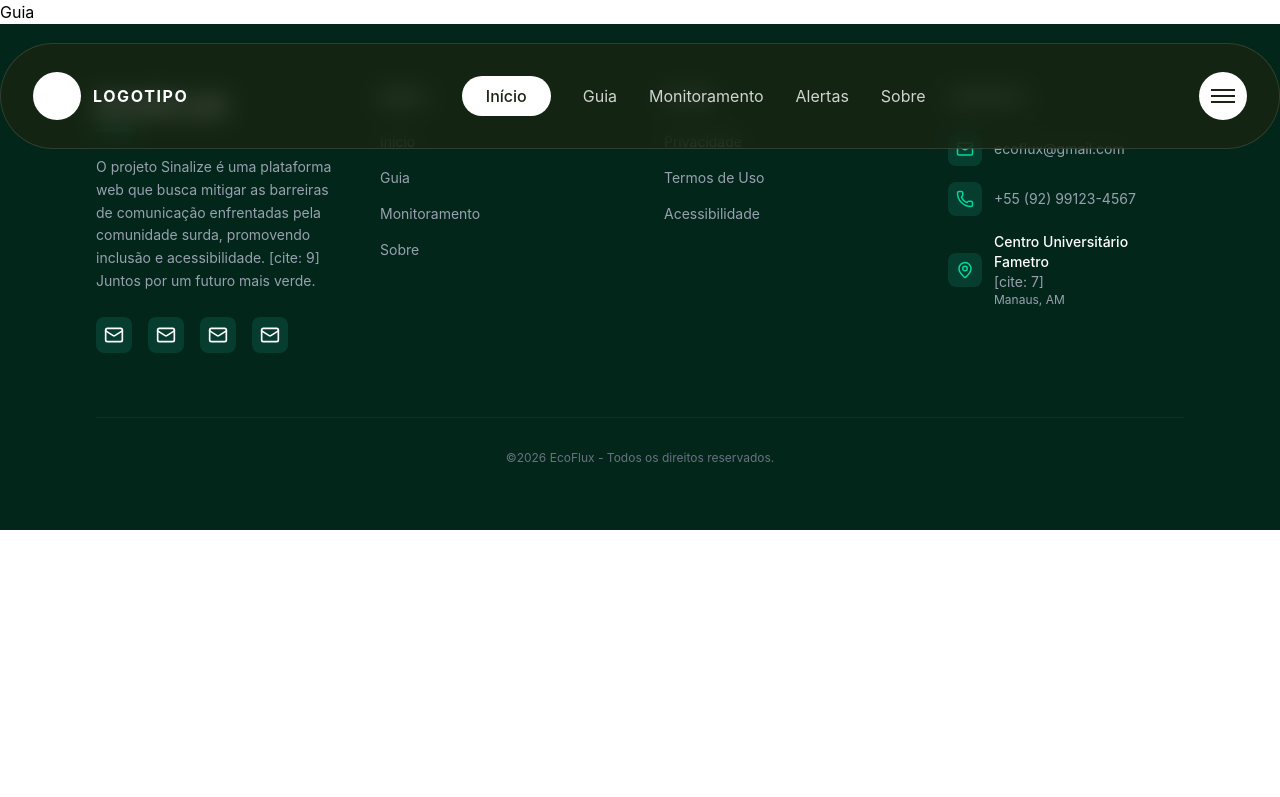
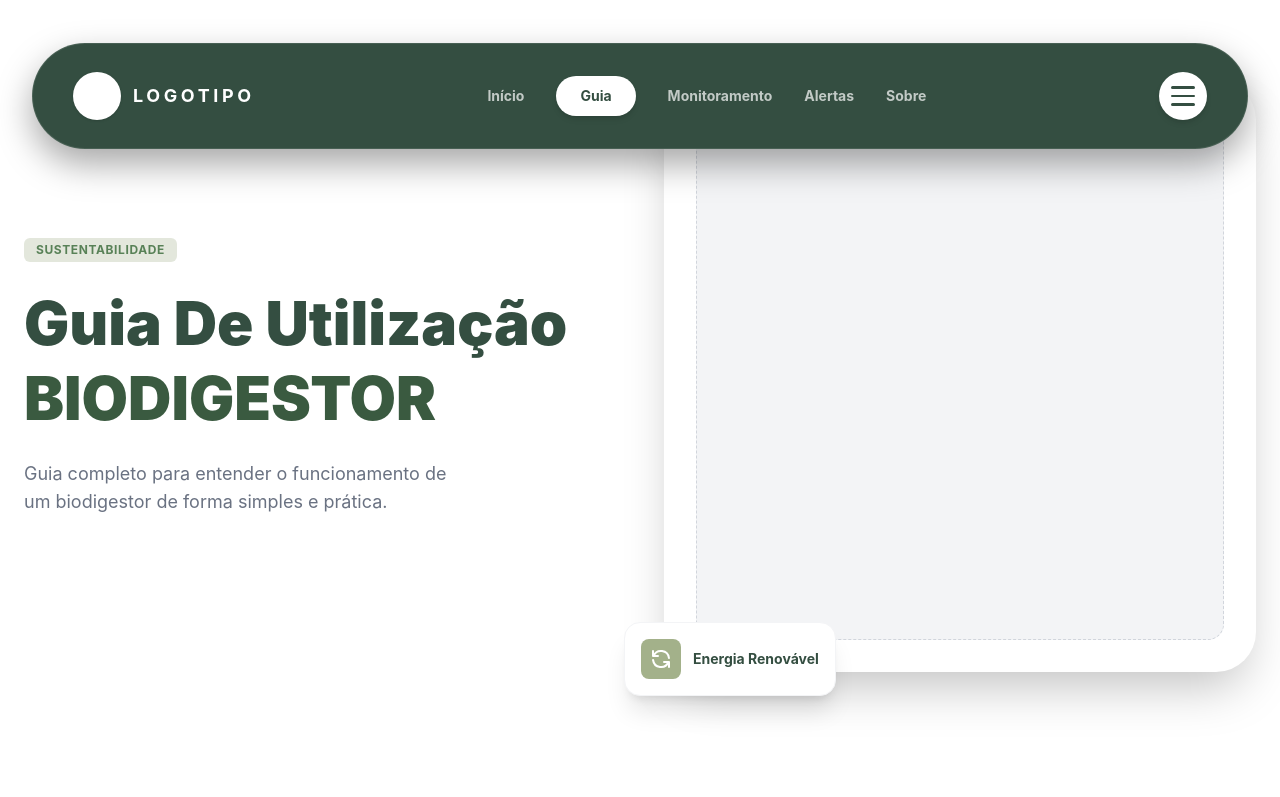
Before and after one commit to Alexandrediasss/EcoFlux, a React (Vite) app: page /guia in a window 1280 px wide. Shown: the top 797 px of the page. Built offline with nearby package versions, Linux system fonts and the light colour scheme.

Commit message:
guia_inicio

```diff
--- a/src/layouts/NavBar/index.tsx
+++ b/src/layouts/NavBar/index.tsx
@@ -1,41 +1,61 @@
-import React from "react"
-import { Link } from "react-router-dom"
+import React from "react";
+import { Link, useLocation } from "react-router-dom";
 
-const NavBar = () => {
+const NavBar: React.FC = () => {
+    const location = useLocation();
+
+    // Itens de navegação para facilitar a manutenção
+    const navItems = [
+        { label: 'Início', href: '/' },
+        { label: 'Guia', href: '/guia' },
+        { label: 'Monitoramento', href: '/monitoramento' },
+        { label: 'Alertas', href: '/alerta' },
+        { label: 'Sobre', href: '#' },
+    ];
+
     return (
-        <nav className="fixed top-[43px] left-1/2 -translate-x-1/2 w-full max-w-[1280px] h-[106px]
-                        bg-[#1A2412]/75 backdrop-blur-md rounded-[9999px] border border-white/12
-                        flex items-center justify-between px-8 z-50">
+        <nav className="fixed top-[43px] left-1/2 -translate-x-1/2 w-[95%] max-w-[1280px] h-[106px]
+                        bg-[#344e41] shadow-[0_15px_35px_rgba(0,0,0,0.35)] rounded-[9999px] border border-white/10
+                        flex items-center justify-between px-10 z-50">
+
+            {/* Logo */}
             <div className="flex items-center gap-3">
-                <div className="w-12 h-12 bg-white rounded-full"></div>
-                <span className="text-white font-bold tracking-widest">LOGOTIPO</span>
+                <div className="w-12 h-12 bg-white rounded-full shadow-sm"></div>
+                <span className="text-white font-bold tracking-[0.2em] text-lg">LOGOTIPO</span>
             </div>
-            <div className="flex items-center gap-8">
-                <Link to="/" className="bg-white text-[#1A2412] px-6 py-2 rounded-full font-medium">
-                    Início
-                </Link>
-                <Link to="/guia" className="text-white/80 hover:text-white transition-colors">
-                    Guia
-                </Link>
-                <Link to="/monitoramento" className="text-white/80 hover:text-white transition-colors">
-                    Monitoramento
-                </Link>
-                <Link to="/alerta" className="text-white/80 hover:text-white transition-colors">
-                    Alertas
-                </Link>
-                <Link to="/" className="text-white/80 hover:text-white transition-colors">
-                    Sobre
-                </Link>
+
+            {/* Links Dinâmicos */}
+            <div className="hidden md:flex items-center gap-4 lg:gap-8">
+                {navItems.map((item) => {
+                    // Verifica se a rota atual é igual ao link
+                    const isActive = location.pathname === item.href;
+
+                    return (
+                        <Link
+                            key={item.label}
+                            to={item.href}
+                            className={`transition-all duration-300 text-sm font-bold ${
+                                isActive
+                                ? "bg-white text-[#344e41] px-6 py-2.5 rounded-full shadow-md"
+                                : "text-white/70 hover:text-white"
+                            }`}
+                        >
+                            {item.label}
+                        </Link>
+                    );
+                })}
             </div>
-            <button className="w-12 h-12 bg-white rounded-full flex items-center justify-center">
-                <div className="space-y-1">
-                    <div className="w-6 h-0.5 bg-[#1A2412]"></div>
-                    <div className="w-6 h-0.5 bg-[#1A2412]"></div>
-                    <div className="w-6 h-0.5 bg-[#1A2412]"></div>
+
+            {/* Botão Hambúrguer (Ícone de Menu) */}
+            <button className="w-12 h-12 bg-white rounded-full flex items-center justify-center shadow-md active:scale-95 transition-transform">
+                <div className="space-y-1.5">
+                    <div className="w-6 h-[2.5px] bg-[#344e41] rounded-full"></div>
+                    <div className="w-6 h-[2.5px] bg-[#344e41] rounded-full"></div>
+                    <div className="w-6 h-[2.5px] bg-[#344e41] rounded-full"></div>
                 </div>
             </button>
         </nav>
-    )
+    );
 }
 
-export default NavBar
+export default NavBar;
--- /dev/null
+++ b/src/pages/Guia/components/conceito_biodigestor.tsx
@@ -0,0 +1,59 @@
+import React from 'react';
+
+const GuiaBiodigestor: React.FC = () => {
+  return (
+    // Removido o min-h-screen e o header para não conflitar com o layout global
+    <div className="font-sans text-[#1a2e1a] overflow-x-hidden">
+
+      {/* Hero Section - Ajustado o padding top para encaixar abaixo da sua Navbar global */}
+      <main className="pt-10 md:pt-20 px-6 max-w-7xl mx-auto">
+        <div className="flex flex-col md:grid md:grid-cols-2 gap-12 items-center">
+
+          {/* Lado Esquerdo: Conteúdo */}
+          <section className="text-center md:text-left order-2 md:order-1">
+            <span className="inline-block bg-[#a3b18a]/30 text-[#588157] px-3 py-1 rounded-md text-xs font-bold uppercase tracking-wider">
+              Sustentabilidade
+            </span>
+            <h1 className="text-4xl sm:text-5xl md:text-6xl font-black text-[#344e41] mt-4 md:mt-6 leading-tight">
+              Guia De Utilização <br />
+              <span className="text-[#3a5a40]">BIODIGESTOR</span>
+            </h1>
+            <p className="text-gray-500 mt-4 md:mt-6 max-w-md mx-auto md:mx-0 text-base md:text-lg">
+              Guia completo para entender o funcionamento de um biodigestor de forma simples e prática.
+            </p>
+          </section>
+
+          {/* Lado Direito: Ilustração */}
+          <div className="relative flex justify-center order-1 md:order-2 w-full max-w-[300px] md:max-w-full mx-auto">
+            <div className="bg-white p-6 md:p-8 rounded-[30px] md:rounded-[40px] shadow-2xl relative z-10 w-full">
+              {/* Espaço para a imagem */}
+              <div className="w-full aspect-square bg-gray-100 rounded-2xl flex items-center justify-center border border-dashed border-gray-300">
+                 <span className="text-gray-400 text-xs text-center px-4 italic"></span>
+              </div>
+
+              {/* Badge Flutuante */}
+              <div className="absolute -bottom-4 -left-4 md:-bottom-6 md:-left-10 bg-white p-3 md:p-4 rounded-xl md:rounded-2xl shadow-xl flex items-center gap-2 md:gap-3 border border-gray-100 min-w-[150px]">
+                <div className="bg-[#a3b18a] p-1.5 md:p-2 rounded-lg shrink-0">
+                  <svg className="w-4 h-4 md:w-6 md:h-6 text-white" fill="none" viewBox="0 0 24 24" stroke="currentColor">
+                    <path strokeLinecap="round" strokeLinejoin="round" strokeWidth={2} d="M4 4v5h.582m15.356 2A8.001 8.001 0 004.582 9m0 0H9m11 11v-5h-.581m0 0a8.003 8.003 0 01-15.357-2m15.357 2H15" />
+                  </svg>
+                </div>
+                <span className="font-bold text-[#344e41] text-[10px] md:text-sm whitespace-nowrap">Energia Renovável</span>
+              </div>
+            </div>
+          </div>
+        </div>
+
+        {/* Seção "O Que É" */}
+        <section className="mt-20 md:mt-32 max-w-2xl text-center md:text-left pb-20">
+          <h2 className="text-3xl md:text-4xl font-black text-[#3a5a40] mb-6 md:mb-8 ">O QUE É</h2>
+          <p className="text-lg md:text-xl font-medium leading-relaxed text-gray-800">
+            Um sistema que transforma resíduos orgânicos em gás e fertilizante. Ele funciona por meio da decomposição da matéria sem presença de oxigênio. O gás gerado pode ser usado como energia de forma sustentável.
+          </p>
+        </section>
+      </main>
+    </div>
+  );
+};
+
+export default GuiaBiodigestor;
--- a/src/pages/Guia/index.tsx
+++ b/src/pages/Guia/index.tsx
@@ -1,9 +1,13 @@
-import React from "react"
+import React from "react";
+// Importa o componente que contém todo o seu código
+import GuiaBiodigestor from "./components/conceito_biodigestor";
 
-const GuiaPage = () => {
+const GuiaPage: React.FC = () => {
     return (
-        <h1>Guia</h1>
-    )
+        <>
+            <GuiaBiodigestor />
+        </>
+    );
 }
 
-export default GuiaPage
+export default GuiaPage;
```
Also changed, not shown: 1 other file (tests, documents, lock files or other folders).
